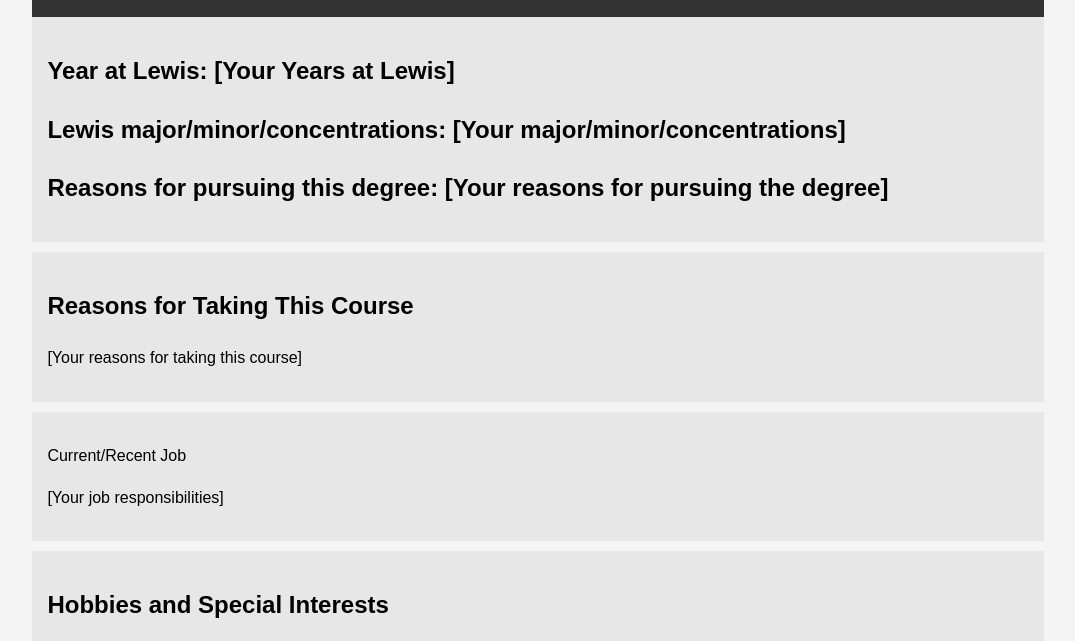
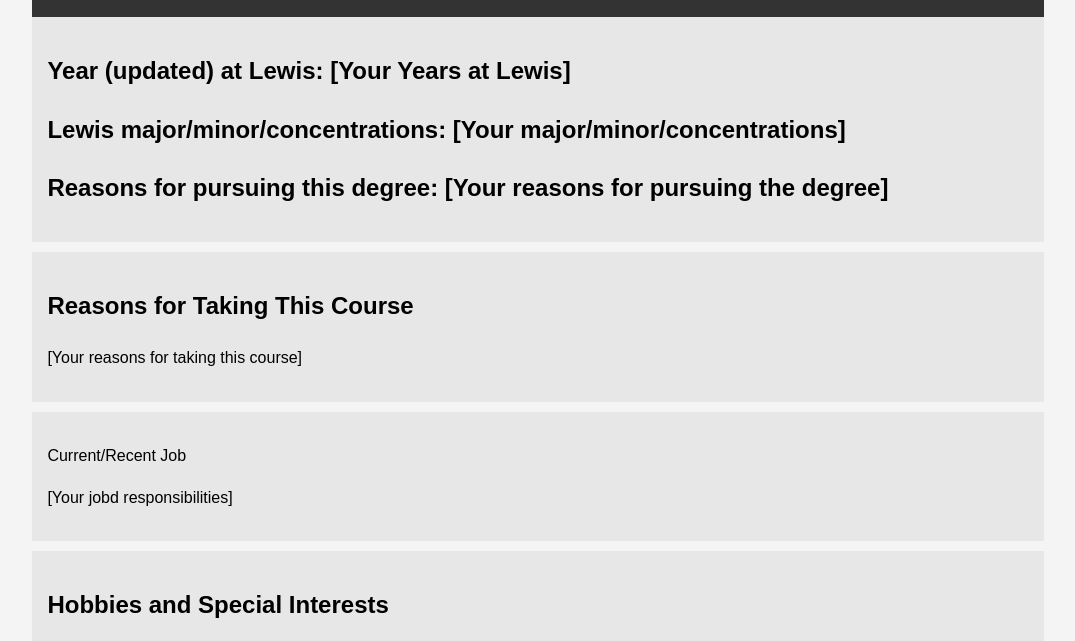
Before and after one commit to Alawy-1/Ali_Alnewaissr.github.io, a plain HTML site: page index.html in a window 1280 px wide. Shown: the part 133-774 px from the top of the page, without its empty margins (102-1177 px from the left). Drawn offline with Linux system fonts and the light colour scheme.

Commit message:
Update index.html

```diff
--- a/index.html
+++ b/index.html
@@ -36,7 +36,7 @@
         </header>
 
         <section class="lewis">
-			<h2>Year at Lewis: [Your Years at Lewis]</h2>
+			<h2>Year (updated) at Lewis: [Your Years at Lewis]</h2>
 			<h2>Lewis major/minor/concentrations: [Your major/minor/concentrations]</h2>
 			<h2>Reasons for pursuing this degree: [Your reasons for pursuing the degree]</h2>
         </section>
@@ -48,7 +48,7 @@
 
 		<section class="job">
             <p>Current/Recent Job</p>
-			<p>[Your job responsibilities]</p>
+			<p>[Your jobd responsibilities]</p>
         </section>
 
         <section class="hobbies">
```
